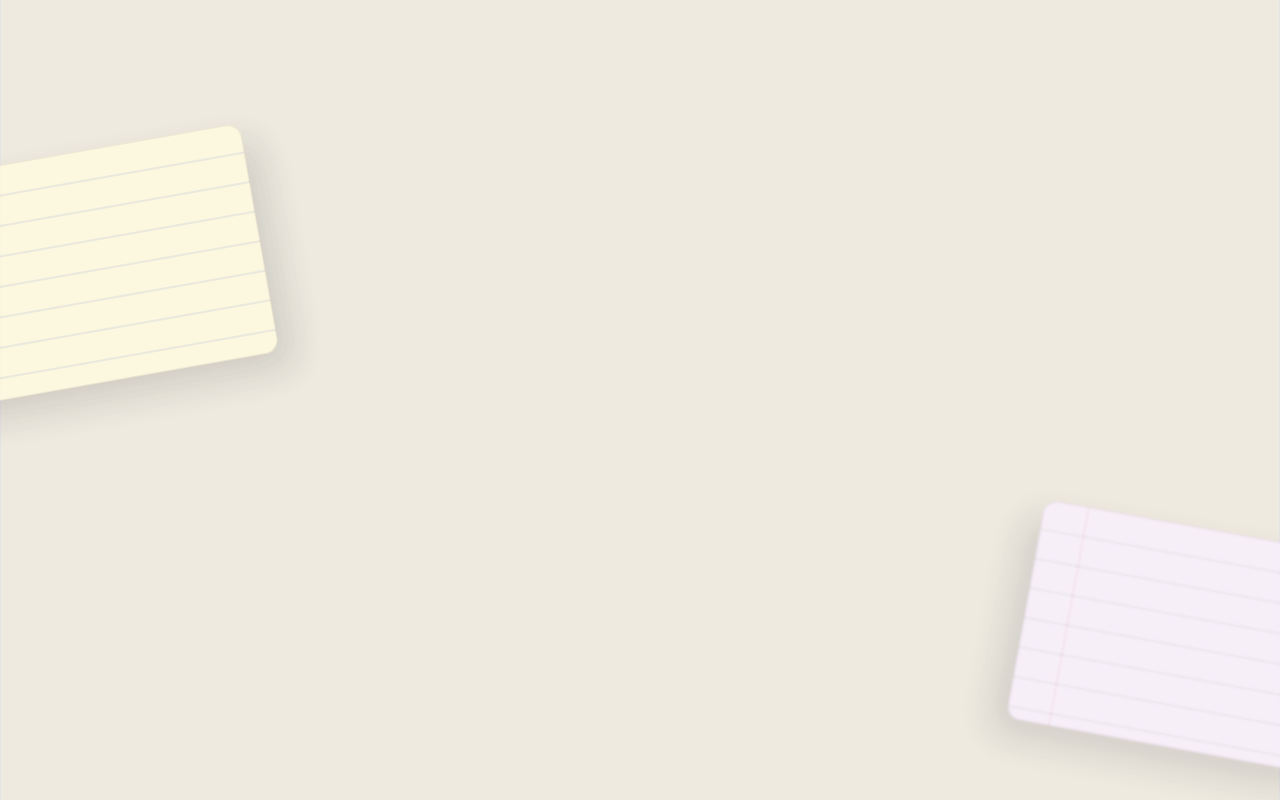
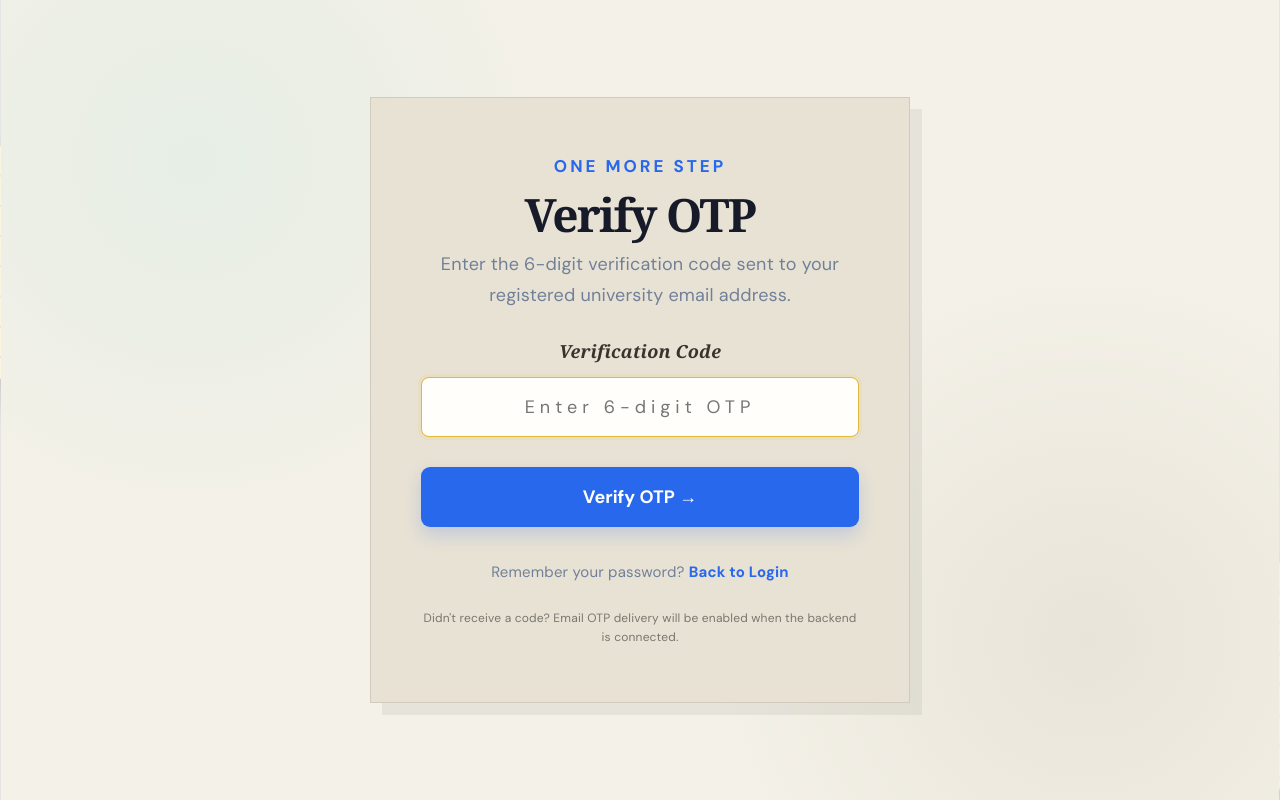
Before and after one commit to Khushinew/campus-event-portal, a React app in the folder frontend/: page /verify-otp in a window 1280 px wide. Before the commit this address had no page. Built offline with nearby package versions, Linux system fonts and the light colour scheme; the HTML template or start-up script is replaced by a standard one.

Commit message:
Add OTP verification page

```diff
--- a/frontend/src/App.jsx
+++ b/frontend/src/App.jsx
@@ -5,6 +5,7 @@ import "./App.css";
 import Home from "./pages/Home";
 import Login from "./pages/Login";
 import ForgotPassword from "./pages/ForgotPassword";
+import OtpVerification from "./pages/OtpVerification";
 import CreateEvent from "./pages/events/CreateEvent";
 
 // Student pages
@@ -42,6 +43,8 @@ function App() {
   path="/forgot-password"
   element={<ForgotPassword />}
 />
+
+<Route path="/verify-otp" element={<OtpVerification />} />
 
         <Route
           path="/events"
--- /dev/null
+++ b/frontend/src/pages/OtpVerification.css
@@ -0,0 +1,156 @@
+
+.otp-page {
+  min-height: 100vh;
+  display: flex;
+  align-items: center;
+  justify-content: center;
+  padding: 30px 20px;
+  box-sizing: border-box;
+  background:
+    radial-gradient(circle at 15% 20%, #e6eee5 0, transparent 30%),
+    radial-gradient(circle at 85% 80%, #e9e4d9 0, transparent 30%),
+    #f4f1e8;
+}
+
+.otp-box {
+  width: 100%;
+  max-width: 540px;
+  padding: 55px 50px;
+  box-sizing: border-box;
+  text-align: center;
+  background: #e8e2d4;
+  border: 1px solid #d2cbbb;
+  box-shadow: 12px 12px 0 rgba(70, 65, 50, 0.08);
+}
+
+.otp-label {
+  margin: 0 0 22px;
+  color: #2868ed;
+  font-size: 17px;
+  font-weight: 800;
+  letter-spacing: 3px;
+}
+
+.otp-box h1 {
+  margin: 0 0 22px;
+  color: #171b29;
+  font-family: Georgia, "Times New Roman", serif;
+  font-size: clamp(32px, 5vw, 46px);
+  font-weight: 600;
+}
+
+.otp-description {
+  margin: 0 auto 18px;
+  max-width: 430px;
+  color: #718099;
+  font-size: 18px;
+  line-height: 1.7;
+}
+
+.otp-email {
+  margin: 0 0 28px;
+  color: #2868ed;
+  font-size: 15px;
+  font-weight: 600;
+  overflow-wrap: anywhere;
+}
+
+.otp-form-group {
+  margin-top: 28px;
+  text-align: left;
+}
+
+.otp-form-group label {
+  display: block;
+  margin: 0 0 12px;
+  color: #39312d;
+  font-family: Georgia, "Times New Roman", serif;
+  font-size: 18px;
+  font-style: italic;
+  font-weight: 600;
+  text-align: center;
+}
+
+.otp-form-group input {
+  width: 100%;
+  padding: 17px 16px;
+  box-sizing: border-box;
+  border: 1px solid #e2b83f;
+  border-radius: 8px;
+  outline: none;
+  background: #fffefa;
+  color: #252525;
+  font-size: 18px;
+  letter-spacing: 5px;
+  text-align: center;
+  box-shadow: 0 0 0 3px rgba(226, 184, 63, 0.12);
+}
+
+.otp-form-group input:focus {
+  border-color: #2868ed;
+  box-shadow: 0 0 0 3px rgba(40, 104, 237, 0.12);
+}
+
+.otp-box form button {
+  width: 100%;
+  margin-top: 30px;
+  padding: 18px;
+  border: none;
+  border-radius: 9px;
+  background: #2868ed;
+  color: white;
+  font-size: 18px;
+  font-weight: 700;
+  cursor: pointer;
+  box-shadow: 0 8px 18px rgba(40, 104, 237, 0.2);
+  transition: background 0.2s ease, transform 0.2s ease;
+}
+
+.otp-box form button:hover:not(:disabled) {
+  background: #1855d1;
+  transform: translateY(-1px);
+}
+
+.otp-box form button:disabled {
+  cursor: not-allowed;
+  opacity: 0.7;
+}
+
+.otp-error {
+  margin: 18px 0;
+  color: #b42318;
+  font-size: 14px;
+}
+
+.otp-back {
+  margin-top: 32px;
+  color: #718099;
+  font-size: 15px;
+}
+
+.otp-back a {
+  color: #2868ed;
+  font-weight: 700;
+  text-decoration: none;
+}
+
+.otp-back a:hover {
+  text-decoration: underline;
+}
+
+.otp-note {
+  margin: 24px 0 0;
+  color: #77766f;
+  font-size: 12px;
+  line-height: 1.6;
+}
+
+@media (max-width: 520px) {
+  .otp-box {
+    padding: 40px 24px;
+  }
+
+  .otp-description {
+    font-size: 16px;
+  }
+}
--- /dev/null
+++ b/frontend/src/pages/OtpVerification.jsx
@@ -0,0 +1,94 @@
+
+import { useState } from "react";
+import { Link, useLocation, useNavigate } from "react-router-dom";
+import "./OtpVerification.css";
+
+function OtpVerification() {
+  const navigate = useNavigate();
+  const location = useLocation();
+
+  const email = location.state?.email || "";
+
+  const [otp, setOtp] = useState("");
+  const [error, setError] = useState("");
+  const [loading, setLoading] = useState(false);
+
+  const handleSubmit = (e) => {
+    e.preventDefault();
+    setError("");
+
+    if (!email) {
+      setError("Please start the password reset process again.");
+      return;
+    }
+
+    if (!/^\d{6}$/.test(otp)) {
+      setError("Please enter a valid 6-digit OTP.");
+      return;
+    }
+
+    setLoading(true);
+
+    // Frontend demo only: this does not verify a real OTP.
+    setTimeout(() => {
+      setLoading(false);
+      navigate("/reset-password", {
+        state: { email, otp },
+      });
+    }, 500);
+  };
+
+  return (
+    <div className="otp-page">
+      <div className="otp-box">
+        <p className="otp-label">ONE MORE STEP</p>
+
+        <h1>Verify OTP</h1>
+
+        <p className="otp-description">
+          Enter the 6-digit verification code sent to your registered
+          university email address.
+        </p>
+
+        {email && <p className="otp-email">{email}</p>}
+
+        {error && <p className="otp-error">{error}</p>}
+
+        <form onSubmit={handleSubmit}>
+          <div className="otp-form-group">
+            <label htmlFor="otp">Verification Code</label>
+
+            <input
+              id="otp"
+              type="text"
+              inputMode="numeric"
+              autoComplete="one-time-code"
+              placeholder="Enter 6-digit OTP"
+              value={otp}
+              onChange={(e) =>
+                setOtp(e.target.value.replace(/\D/g, "").slice(0, 6))
+              }
+              maxLength={6}
+              required
+            />
+          </div>
+
+          <button type="submit" disabled={loading}>
+            {loading ? "Verifying..." : "Verify OTP →"}
+          </button>
+        </form>
+
+        <p className="otp-back">
+          Remember your password? <Link to="/login">Back to Login</Link>
+        </p>
+
+        <p className="otp-note">
+          Didn't receive a code? Email OTP delivery will be enabled when
+          the backend is connected.
+        </p>
+      </div>
+    </div>
+  );
+}
+
+export default OtpVerification;
```
